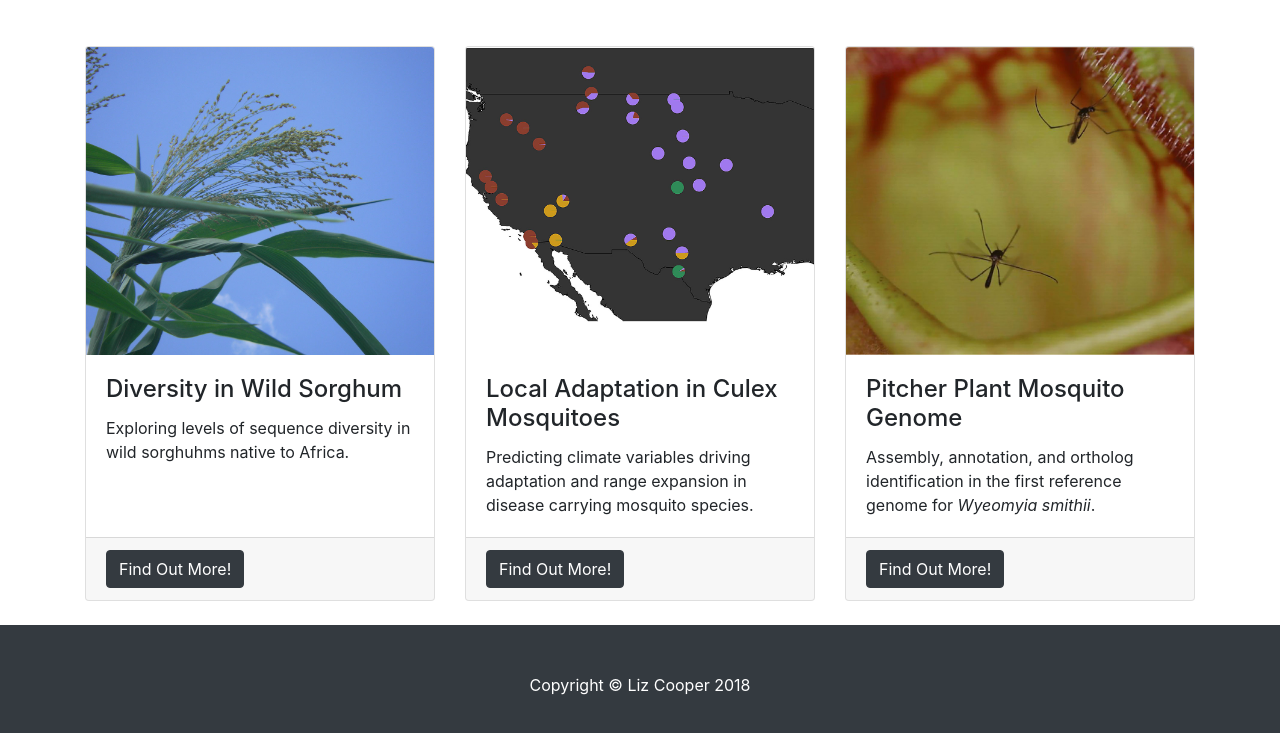
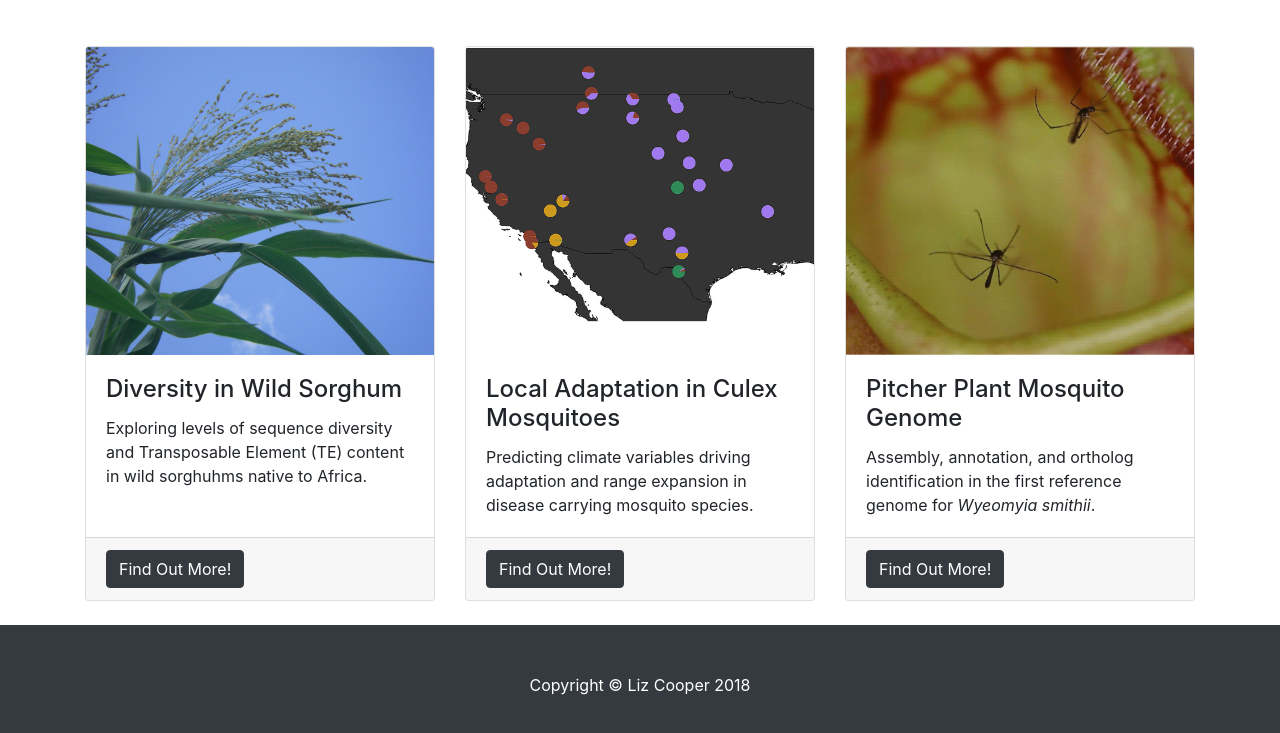
Before and after one commit to ecoope23/ecoope23.github.io, a website: page index.html in a window 1280 px wide. Shown: the part 1481-2214 px from the top of the page. Drawn offline with Linux system fonts and the light colour scheme.

Commit message:
updated project description

```diff
--- a/index.html
+++ b/index.html
@@ -158,7 +158,7 @@
 	   <img class="card-img-top" src="img/bicolor.jpg" alt="">
 	   <div class="card-body">
 		<h4 class="card-title">Diversity in Wild Sorghum</h4>
-		<p class="card-text">Exploring levels of sequence diversity in wild sorghuhms native to Africa.</p>
+		<p class="card-text">Exploring levels of sequence diversity and Transposable Element (TE) content in wild sorghuhms native to Africa.</p>
 	</div>
 	<div class="card-footer">
 	  <a href="research.html#project4" class="btn btn-dark">Find Out More!</a>
```
